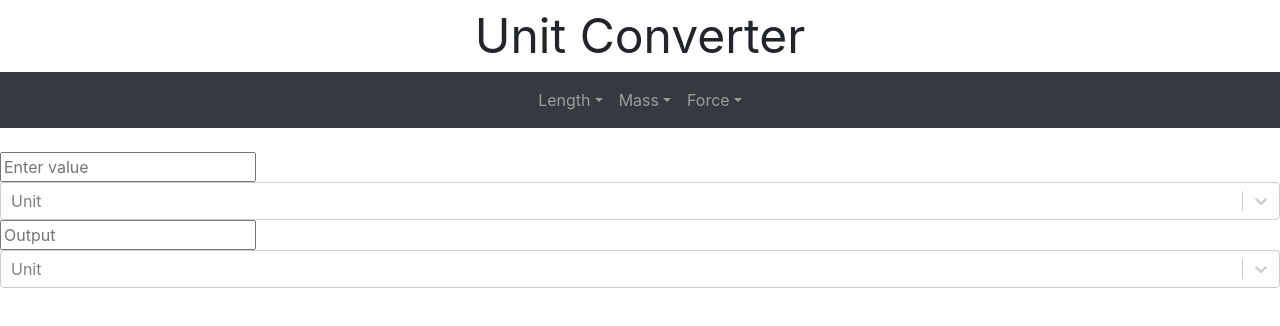
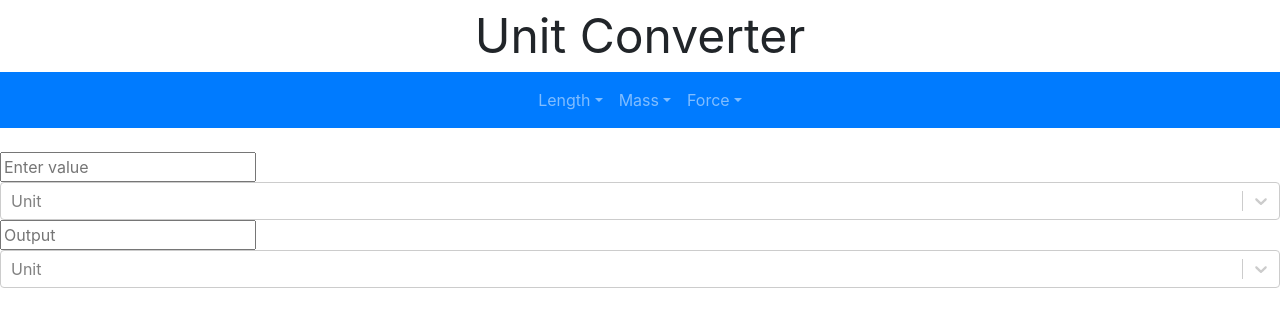
Before and after one commit to kvsuen/unit-converter-first-react-app, a React (Create React App) app: page / in a window 1280 px wide. Shown: the top 326 px of the page. Built offline with nearby package versions, Linux system fonts and the light colour scheme.

Commit message:
removed div classname

```diff
--- a/src/NavigationTabs.js
+++ b/src/NavigationTabs.js
@@ -5,8 +5,8 @@
 
 function NavigationTabs() {
   return (
-    <div className="center-navbar">
-      <Navbar bg="dark" variant="dark" expand="lg">
+    <div>
+      <Navbar bg="primary" variant="dark" expand="lg">
         <Navbar.Toggle aria-controls="basic-navbar-nav" className="mx-auto" />
         <Navbar.Collapse id="basic-navbar-nav">
           <Nav className="mx-auto">
```
